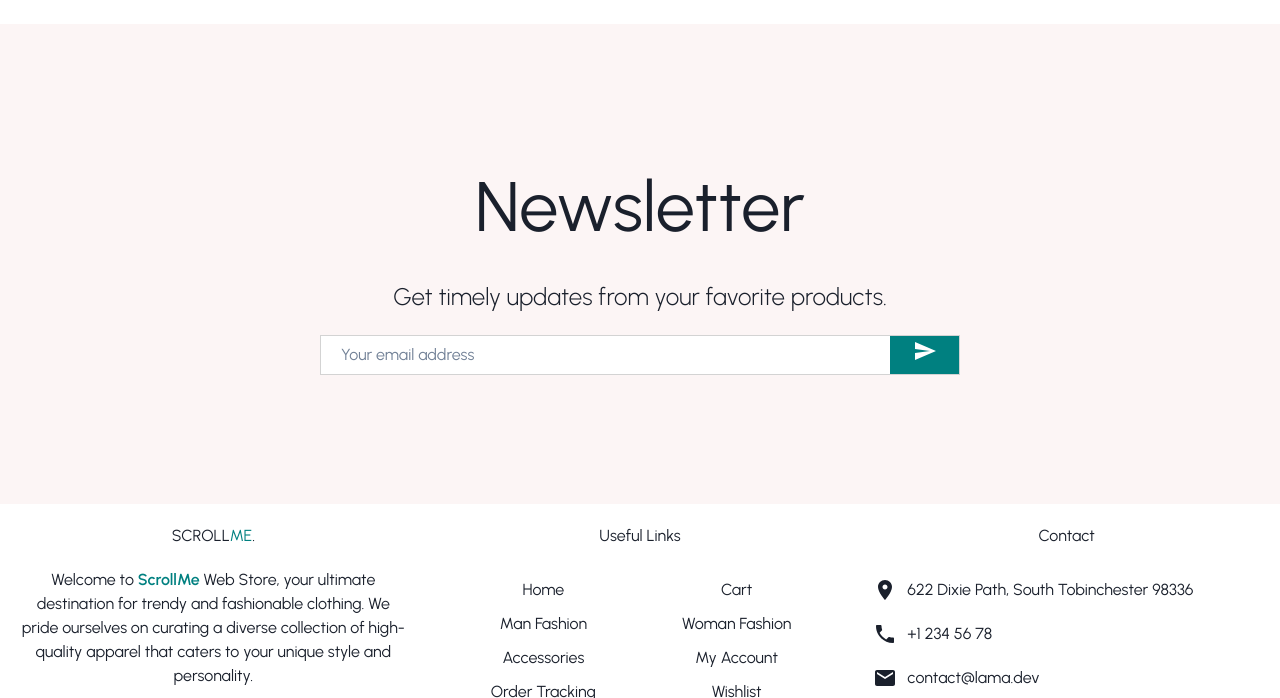
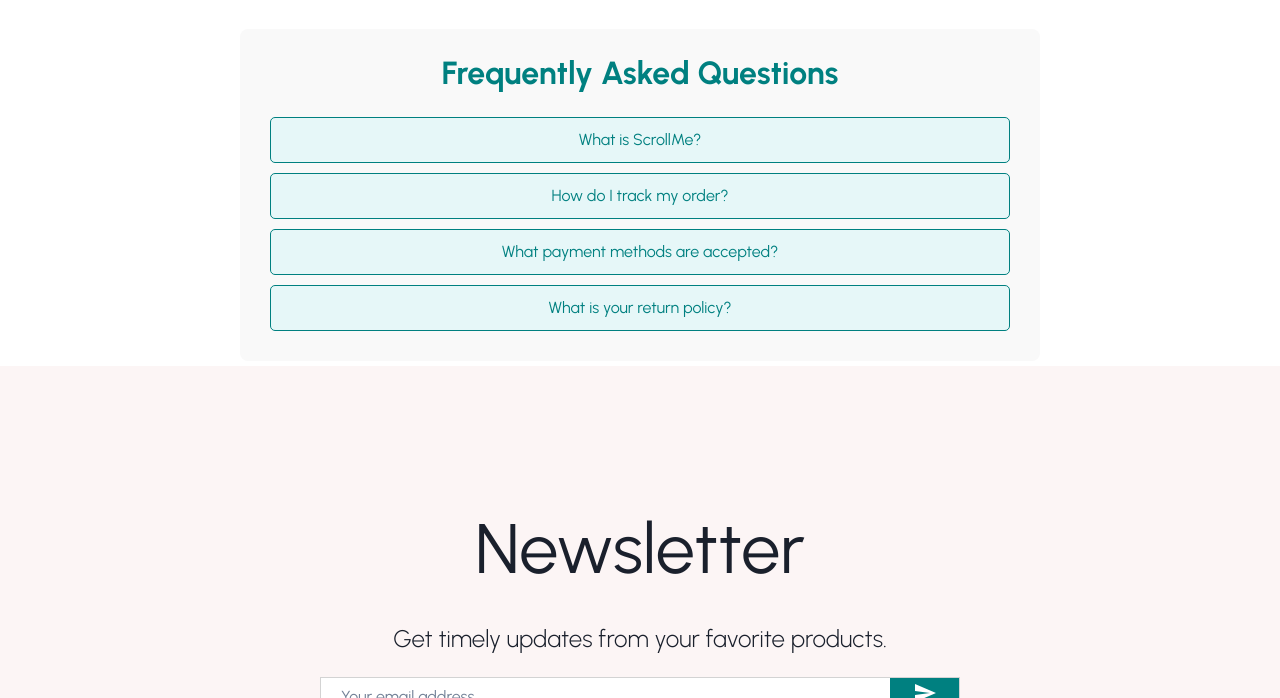
Before and after one commit to saurabhbakolia/SCROLLME--ECOMMERCE-WEBSITE, a React (Create React App) app: page / in a window 1280 px wide. Shown: the part 1902-2600 px from the top of the page. Built offline with nearby package versions, Linux system fonts and the light colour scheme.

Commit message:
added faq and contact us components to home page

```diff
--- /dev/null
+++ b/src/components/ContactUs.jsx
@@ -0,0 +1,150 @@
+import React, { useState } from "react";
+import styled from "styled-components";
+
+// Styled components
+const Container = styled.div`
+  max-width: 800px;
+  margin: 20px auto;
+  padding: 20px;
+  background-color: #f9f9f9;
+  border-radius: 8px;
+`;
+
+const Heading = styled.h2`
+  color: teal;
+  font-weight: bold;
+  font-size: 2rem;
+  text-align: center;
+  margin-bottom: 20px;
+`;
+
+const Form = styled.form`
+  display: flex;
+  flex-direction: column;
+  gap: 15px;
+`;
+
+const Label = styled.label`
+  color: teal;
+  font-weight: bold;
+  text-align: left;
+`;
+
+const Input = styled.input`
+  padding: 10px;
+  border: 1px solid teal;
+  border-radius: 5px;
+  font-size: 16px;
+  width: 100%;
+`;
+
+const TextArea = styled.textarea`
+  padding: 10px;
+  border: 1px solid teal;
+  border-radius: 5px;
+  font-size: 16px;
+  width: 100%;
+  resize: none;
+`;
+
+const ButtonContainer = styled.div`
+  display: flex;
+  justify-content: flex-start;
+`;
+
+const Button = styled.button`
+  padding: 10px 20px;
+  background-color: teal;
+  color: white;
+  font-size: 16px;
+  border: none;
+  border-radius: 5px;
+  cursor: pointer;
+  transition: background-color 0.3s ease;
+  width: auto;
+
+  &:hover {
+    background-color: #008080;
+  }
+`;
+
+// Responsive design for smaller screens
+const ResponsiveContainer = styled.div`
+  @media (max-width: 600px) {
+    ${Container} {
+      padding: 15px;
+    }
+    ${Heading} {
+      font-size: 24px;
+    }
+    ${Input}, ${TextArea}, ${Button} {
+      font-size: 14px;
+    }
+    ${ButtonContainer} {
+      justify-content: center;
+    }
+  }
+`;
+
+const ContactUs = () => {
+  const [formData, setFormData] = useState({
+    name: "",
+    email: "",
+    message: "",
+  });
+
+  const handleChange = (e) => {
+    const { name, value } = e.target;
+    setFormData((prevState) => ({ ...prevState, [name]: value }));
+  };
+
+  const handleSubmit = (e) => {
+    e.preventDefault();
+    console.log(formData);
+  };
+
+  return (
+    <ResponsiveContainer>
+      <Container>
+        <Heading>Contact Us</Heading>
+        <Form onSubmit={handleSubmit}>
+          <Label htmlFor="name">Name</Label>
+          <Input
+            type="text"
+            id="name"
+            name="name"
+            value={formData.name}
+            onChange={handleChange}
+            placeholder="Enter your name"
+            required
+          />
+          <Label htmlFor="email">Email</Label>
+          <Input
+            type="email"
+            id="email"
+            name="email"
+            value={formData.email}
+            onChange={handleChange}
+            placeholder="Enter your email"
+            required
+          />
+          <Label htmlFor="message">Message</Label>
+          <TextArea
+            id="message"
+            name="message"
+            value={formData.message}
+            onChange={handleChange}
+            placeholder="Your message"
+            rows="5"
+            required
+          />
+          <ButtonContainer>
+            <Button type="submit">Send Message</Button>
+          </ButtonContainer>
+        </Form>
+      </Container>
+    </ResponsiveContainer>
+  );
+};
+
+export default ContactUs;
--- /dev/null
+++ b/src/components/FAQ.jsx
@@ -0,0 +1,89 @@
+import React, { useState } from "react";
+import styled from "styled-components";
+
+// FAQ Data Example
+const faqData = [
+  {
+    question: "What is ScrollMe?",
+    answer:
+      "ScrollMe is a dynamic e-commerce platform offering a wide range of products to cater to your shopping needs, all from the comfort of your home.",
+  },
+  {
+    question: "How do I track my order?",
+    answer:
+      "You can track your order by logging into your account and visiting the 'My Orders' section. There, you'll find real-time updates on your order status.",
+  },
+  {
+    question: "What payment methods are accepted?",
+    answer:
+      "We accept various payment methods, including credit/debit cards, PayPal, and popular UPI services for seamless and secure transactions.",
+  },
+  {
+    question: "What is your return policy?",
+    answer:
+      "Our return policy allows you to return items within 30 days of delivery, provided they are in original condition. Visit the 'Returns & Refunds' section for more details.",
+  },
+];
+
+// Styled components
+const Container = styled.div`
+  max-width: 800px;
+  margin: 5px auto;
+  padding: 20px;
+  background-color: #f9f9f9;
+  border-radius: 8px;
+`;
+
+const Heading = styled.h2`
+  color: teal;
+  text-align: center;
+  font-weight: bold;
+  font-size: 2rem;
+  margin-bottom: 20px;
+`;
+
+const Question = styled.h3`
+  color: teal;
+  cursor: pointer;
+  padding: 10px;
+  margin: 10px;
+  background-color: #e6f7f8;
+  border: 1px solid teal;
+  border-radius: 5px;
+  transition: background-color 0.3s ease;
+
+  &:hover {
+    background-color: #cceff0;
+  }
+`;
+
+const Answer = styled.p`
+  padding: 10px;
+  margin: 5px 0 15px 0;
+  background-color: #f0fefe;
+  border: 1px solid teal;
+  border-radius: 5px;
+`;
+
+const FAQ = () => {
+  const [activeIndex, setActiveIndex] = useState(null);
+
+  // Toggle the active question
+  const toggleFAQ = (index) => {
+    setActiveIndex(activeIndex === index ? null : index);
+  };
+
+  return (
+    <Container>
+      <Heading>Frequently Asked Questions</Heading>
+      {faqData.map((faq, index) => (
+        <div key={index}>
+          <Question onClick={() => toggleFAQ(index)}>{faq.question}</Question>
+          {activeIndex === index && <Answer>{faq.answer}</Answer>}
+        </div>
+      ))}
+    </Container>
+  );
+};
+
+export default FAQ;
--- a/src/pages/Home.jsx
+++ b/src/pages/Home.jsx
@@ -1,11 +1,13 @@
-import React from 'react'
-import Announcement from '../components/Announcement'
-import Categories from '../components/Categories'
-import Footer from '../components/Footer'
-import Navbar from '../components/Navbar'
-import Newsletter from '../components/Newsletter'
-import Products from '../components/Products'
-import Slider from '../components/Slider'
+import React from "react";
+import Announcement from "../components/Announcement";
+import Categories from "../components/Categories";
+import Footer from "../components/Footer";
+import Navbar from "../components/Navbar";
+import Newsletter from "../components/Newsletter";
+import Products from "../components/Products";
+import Slider from "../components/Slider";
+import FAQ from "../components/FAQ";
+import ContactUs from "../components/ContactUs";
 
 const Home = () => {
   return (
@@ -15,10 +17,12 @@ const Home = () => {
       <Slider />
       <Categories />
       <Products />
+      <FAQ />
       <Newsletter />
+      <ContactUs />
       <Footer />
     </div>
-    )
-}
+  );
+};
 
-export default Home
+export default Home;
```
Lines whose indentation alone changed are shown as unchanged.
